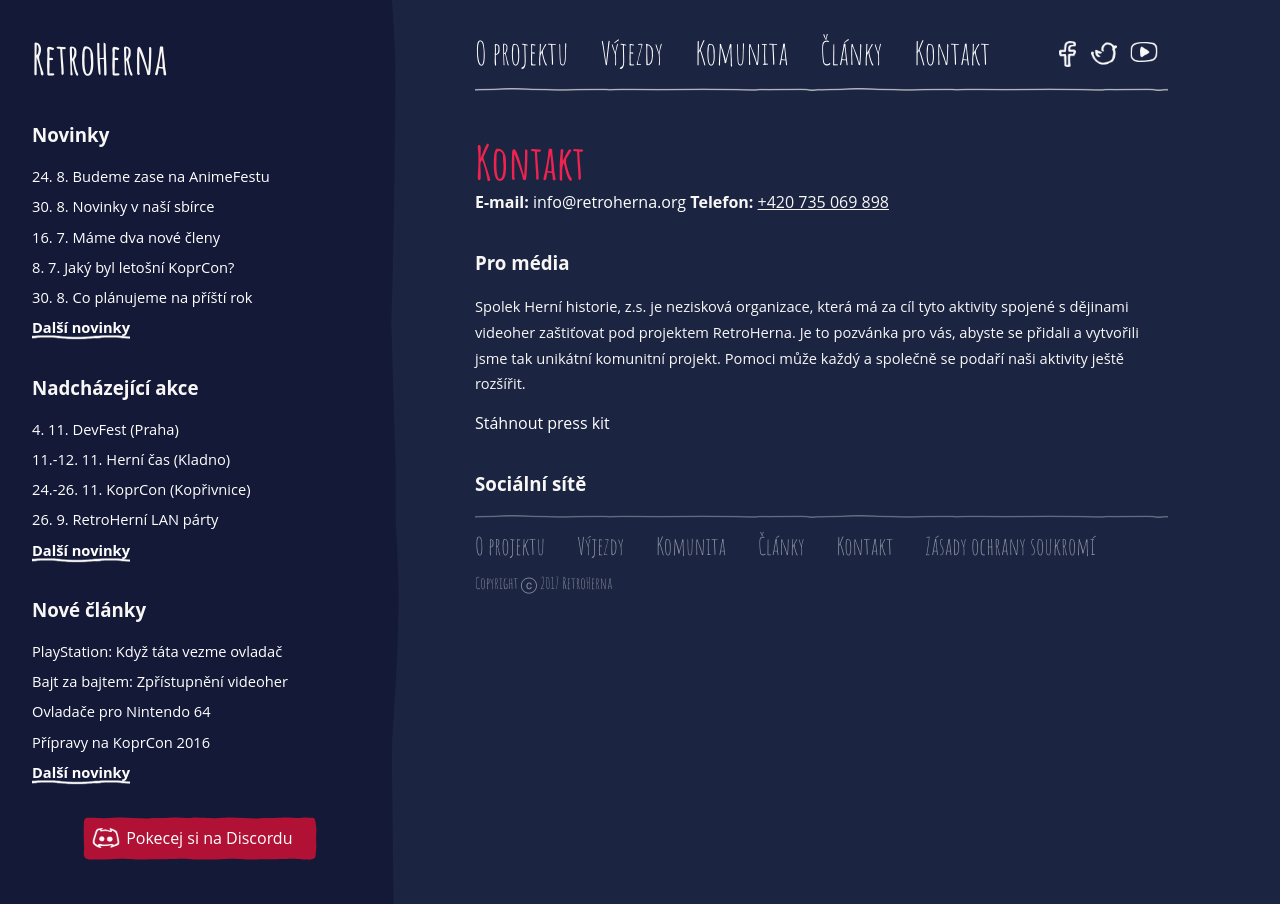
After one commit to mirkavolakova/rhweb2, a Flask app: page /kontakt in a window 1280 px wide. The commit adds this page. Run offline with Flask 2, Linux system fonts and the light colour scheme.

Commit message:
Lay the groundwork for contact

```diff
--- a/app.py
+++ b/app.py
@@ -7,5 +7,9 @@ app = Flask('rhweb2')
 def o_nas():
     return render_template("o-nas.html")
 
+@app.route("/kontakt")
+def kontakt():
+    return render_template("kontakt.html")
+
 if __name__ == "__main__":
     app.run(host="", port=9011, debug=True)
--- a/templates/_base.html
+++ b/templates/_base.html
@@ -1,3 +1,6 @@
+{% from '_macros.html' import
+   photo, action_link, action_links
+-%}
 <!doctype html>
 <html>
 <head>
--- /dev/null
+++ b/templates/_macros.html
@@ -0,0 +1,25 @@
+
+
+{% macro photo(name) %}
+    <div class="photo">
+        <img src="/static/img/foto/{{name}}.png" class="image">
+        <div class="border"></div>
+    </div>
+{% endmacro %}
+
+{% macro action_link(identifier, text) %}
+    <li><a href="#">
+        <img src="/static/img/icons/{{identifier}}@2x.png">
+        <div>
+            {{text}}
+        </div>
+    </a>
+{% endmacro %}
+
+{% macro action_links(links) %}
+    <ul class="action-links">
+        {% for identifier, text in links %}
+            {{ action_link(identifier, text) }}
+        {% endfor %}
+    </ul>
+{% endmacro %}
--- /dev/null
+++ b/templates/kontakt.html
@@ -0,0 +1,18 @@
+{% extends '_base.html' %}
+{% block content %}
+    <h2>Kontakt</h2>
+    <strong>E-mail:</strong>
+        <a href="mailto:info@retroherna.org">info@retroherna.org</a>
+    <strong>Telefon:</strong>
+        <u>+420 735 069 898</u>
+    <!-- TODO napiš nám -->
+
+    <h3>Pro média</h3>
+    <p>Spolek Herní historie, z.s. je nezisková organizace, která má za cíl tyto aktivity spojené s dějinami videoher zaštiťovat pod projektem RetroHerna. Je to pozvánka pro vás, abyste se přidali a vytvořili jsme tak unikátní komunitní projekt. Pomoci může každý a společně se podaří naši aktivity ještě rozšířit.
+    <div>
+        <a href="">Stáhnout press kit</a>
+    </div>
+    <h3>Sociální sítě</h3>
+
+
+{% endblock %}
```
Also changed, not shown: templates/o-nas.html (+0 -25 lines).
